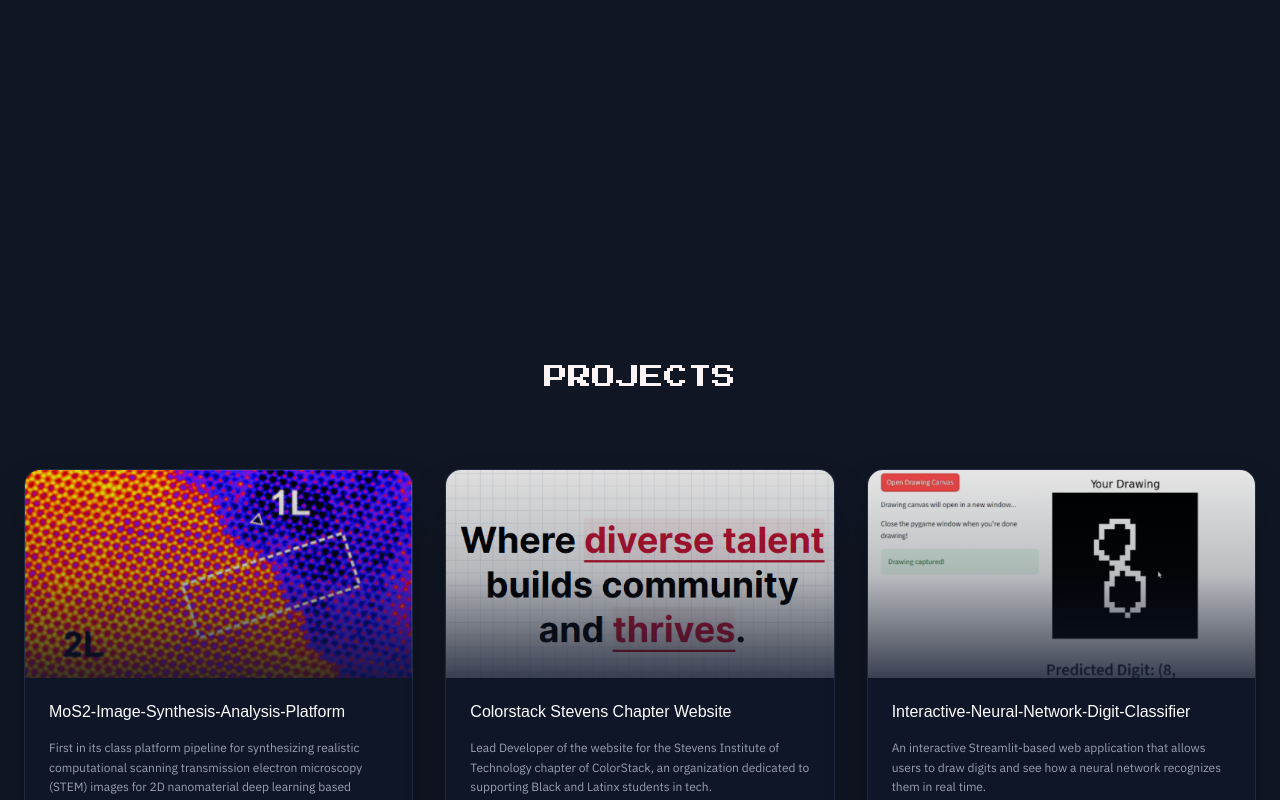
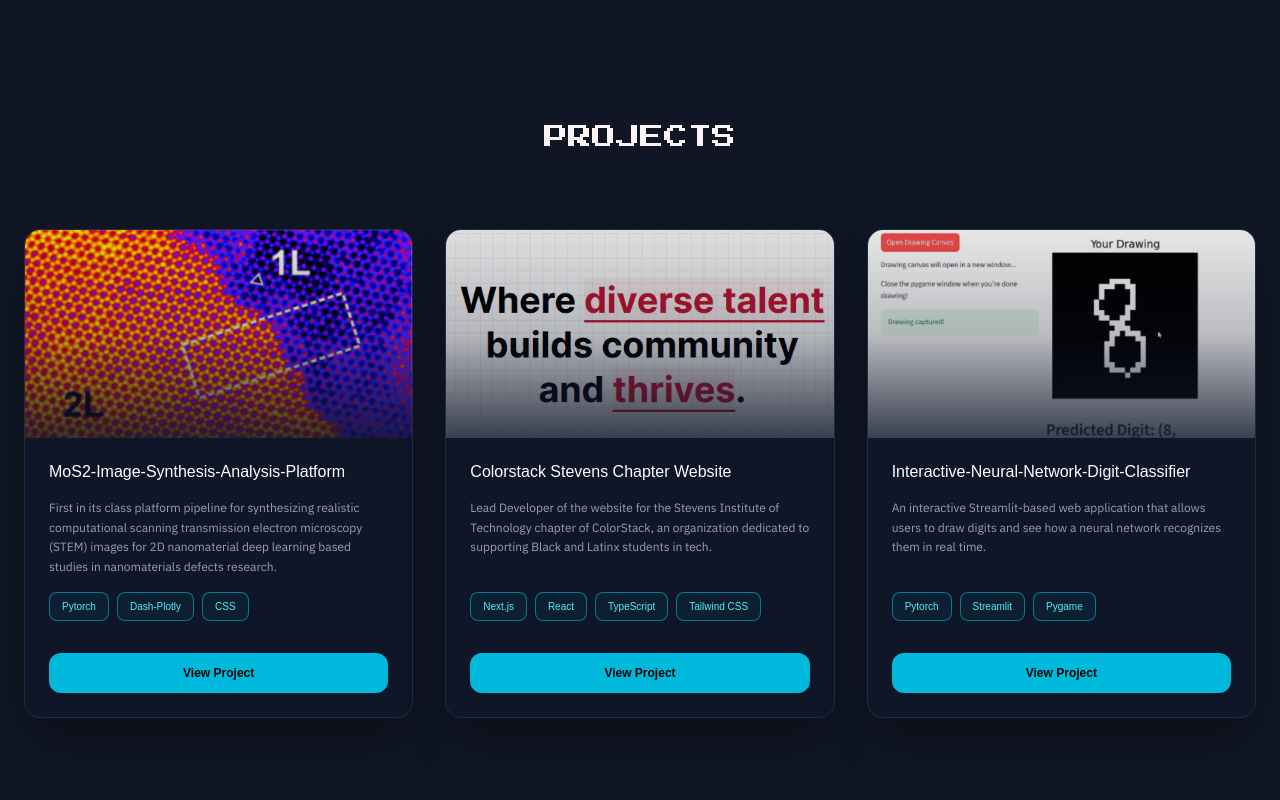
Before and after one commit to MatiasPF1/Portfolio-Website, a Next.js app: page / in a window 1280 px wide. Shown: the part 2540-3340 px from the top of the page. Built offline with nearby package versions, Linux system fonts and the light colour scheme.

Commit message:
Some changes in ui

```diff
--- a/components/Projects.tsx
+++ b/components/Projects.tsx
@@ -32,9 +32,9 @@
 
 export default function Projects_Section() {
   return (
-    <section className="w-full min-h-screen text-[#fcf4f4] font-press-start  md:pt-12">
+    <section className="w-full min-h-screen text-[#fcf4f4] font-press-start md:-mt-32 lg:-mt-48">
       {/* Title */}
-      <div className="flex justify-center mb-16 md:mb-20">
+      <div className="flex justify-center mb-6 md:mb-20">
         <Shuffle
           text="Projects"
           shuffleDirection="left"
```
